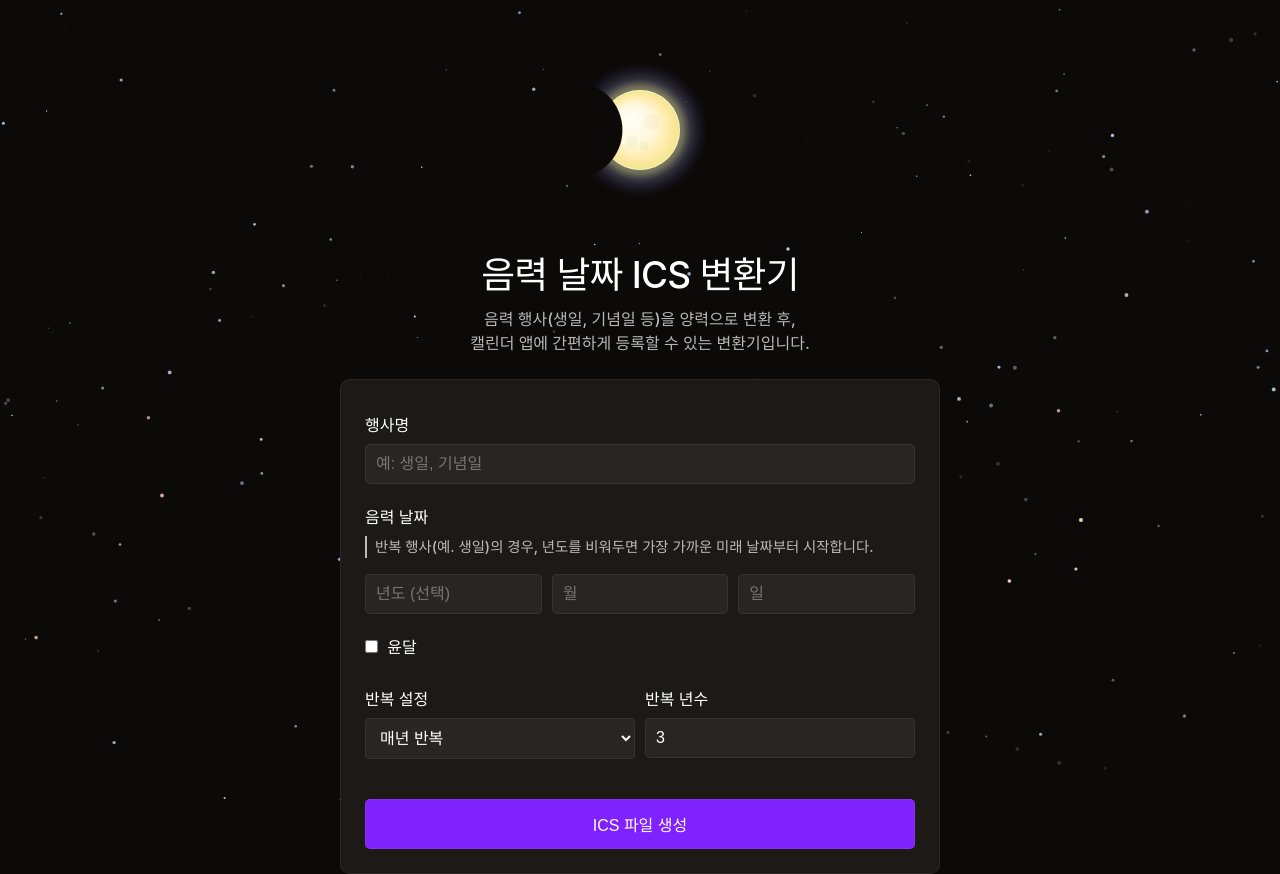
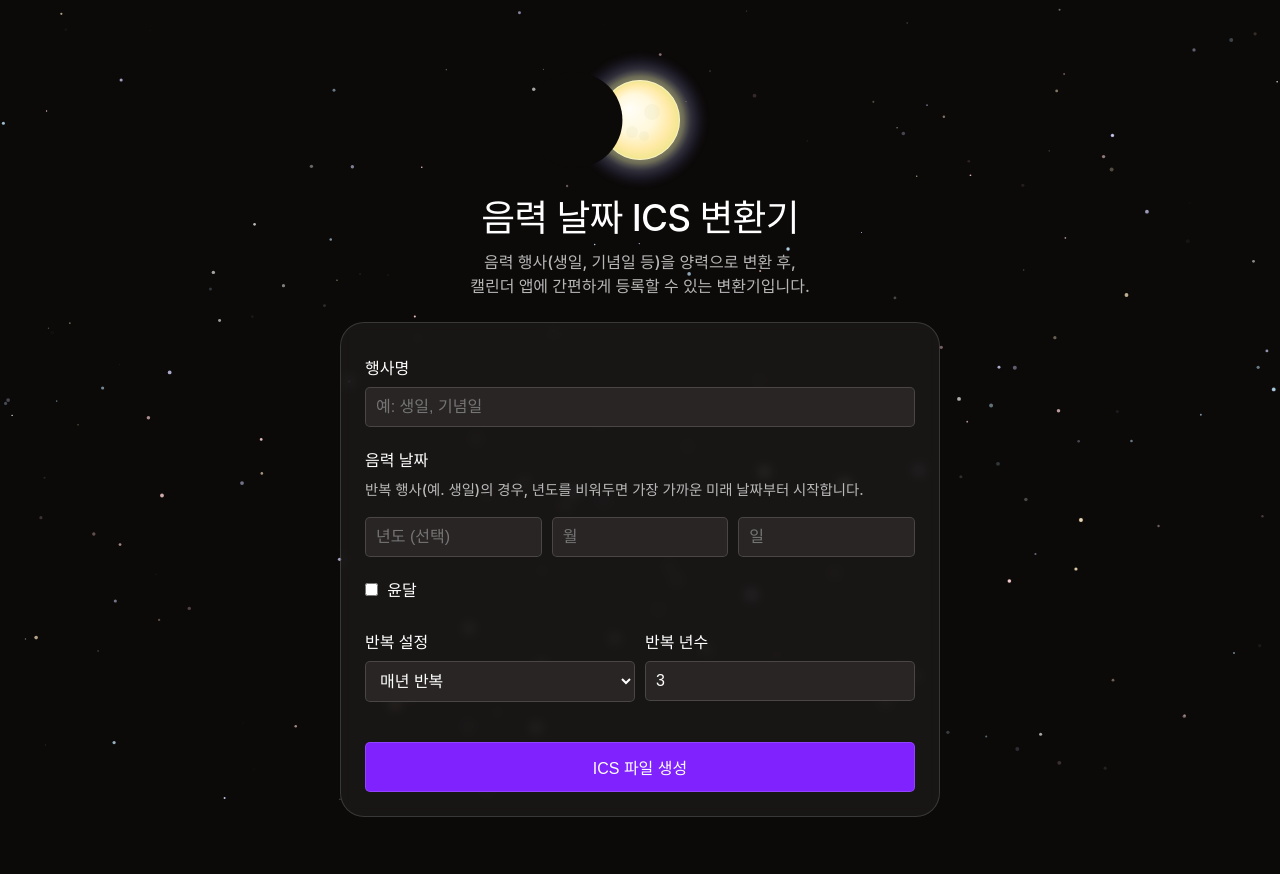
Before and after one commit to terrykwon/lunar-ics, a plain HTML site: page index.html in a window 1280 px wide. After the commit the page ends 817 px from the top, so only its background shows below. Drawn offline with Linux system fonts and the light colour scheme.

Commit message:
Refine styles

```diff
--- a/index.html
+++ b/index.html
@@ -14,9 +14,9 @@
       html {
         --color-text-primary: white;
         --color-text-secondary: rgba(255, 255, 255, 0.7);
-        --color-border: rgba(255, 255, 255, 0.07);
+        --color-border: rgba(255, 255, 255, 0.15);
         --color-background: oklch(14.7% 0.004 49.25);
-        --color-background-secondary: oklch(21.6% 0.006 56.043);
+        --color-background-secondary: rgba(255, 255, 255, 0.05);
         --color-background-tertiary: oklch(26.8% 0.007 34.298);
         --color-background-button: oklch(54.1% 0.281 293.009);
         --color-background-button-hover: oklch(34.5% 0.01 69.832);
@@ -30,7 +30,7 @@
         background-color: var(--color-background);
         display: flex;
         flex-direction: column;
-        justify-content: center;
+        justify-content: flex-start;
         align-items: center;
         min-height: 100vh;
       }
@@ -38,11 +38,13 @@
       .container {
         background: var(--color-background-secondary);
         padding: 24px;
-        border-radius: 10px;
+        border-radius: 24px;
         border: 1px solid var(--color-border);
         width: 100%;
         max-width: 600px;
+        backdrop-filter: blur(6px);
       }
+
       h1 {
         color: var(--color-text-primary);
         font-size: 2.3rem;
@@ -50,7 +52,7 @@
         text-align: center;
         font-weight: 500;
         position: relative;
-        margin-bottom: 8px;
+        margin: -32px 0 8px 0;
       }
 
       .title-description {
@@ -68,8 +70,6 @@
         font-size: 0.9rem;
         line-height: 1.5;
         margin-bottom: 16px;
-        border-left: 2px solid var(--color-text-secondary);
-        padding-left: 8px;
       }
 
       .form-group {
@@ -138,6 +138,13 @@
         color: var(--color-text-primary);
       }
 
+      .moon-container {
+        width: 200px;
+        height: 200px;
+        margin: 20px auto 0px auto;
+        position: relative;
+      }
+
       @media (max-width: 600px) {
         h1 {
           font-size: 1.8rem;
@@ -147,9 +154,11 @@
           padding: 16px;
         }
       }
+
     </style>
   </head>
   <body>
+    <div class="moon-container" id="moonContainer"></div>
     <h1>음력 날짜 ICS 변환기</h1>
     <p class="title-description">
       음력 행사(생일, 기념일 등)을 양력으로 변환 후, <br />캘린더 앱에 간편하게
--- a/other/moon-animation.js
+++ b/other/moon-animation.js
@@ -5,7 +5,7 @@ class MoonAnimation {
         this.moonCanvas = null;
         this.ctx = null;
         this.phase = 0;
-        this.animationSpeed = 0.0003; // Complete cycle every ~63 seconds
+        this.animationSpeed = 0.0003; // Complete cycle every ~21 seconds
 
         this.init();
     }
@@ -20,32 +20,26 @@ class MoonAnimation {
     }
 
     setupMoon() {
-        const h1 = document.querySelector('h1');
-        if (!h1) return;
-
-        // Create container for moon
-        this.container = document.createElement('div');
-        this.container.className = 'moon-container';
-        this.container.style.cssText = `
-            width: 200px;
-            height: 200px;
-            display: block;
-            margin: 30px auto 15px auto;
-            position: relative;
-        `;
+        // Find the existing moon container
+        this.container = document.getElementById('moonContainer');
+        if (!this.container) return;
 
         // Create canvas for moon
         this.moonCanvas = document.createElement('canvas');
 
         // Get device pixel ratio for sharp rendering
         const dpr = window.devicePixelRatio || 1;
-        const size = 200;
 
-        this.moonCanvas.width = size * dpr;
-        this.moonCanvas.height = size * dpr;
+        // Get container dimensions
+        const containerWidth = this.container.offsetWidth;
+        const containerHeight = this.container.offsetHeight;
+
+        // Set canvas size to match container
+        this.moonCanvas.width = containerWidth * dpr;
+        this.moonCanvas.height = containerHeight * dpr;
         this.moonCanvas.style.cssText = `
-            width: ${size}px;
-            height: ${size}px;
+            width: 100%;
+            height: 100%;
             position: absolute;
             top: 0;
             left: 0;
@@ -55,51 +49,39 @@ class MoonAnimation {
         this.ctx.scale(dpr, dpr);
         this.container.appendChild(this.moonCanvas);
 
-        // Insert moon container before h1
-        h1.parentNode.insertBefore(this.container, h1);
-
-        // Add margin to h1 to create space
-        h1.style.marginTop = '0';
-
-        // Add responsive handling
-        this.addResponsiveStyles();
+        // Handle resize
+        window.addEventListener('resize', () => this.handleResize());
 
         // Start animation
         this.animate();
     }
 
-    addResponsiveStyles() {
-        const style = document.createElement('style');
-        style.textContent = `
-            @media (max-width: 768px) {
-                .moon-container {
-                    width: 150px !important;
-                    height: 150px !important;
-                    margin: 24px auto 15px auto !important;
-                }
-                .moon-container canvas {
-                    width: 150px !important;
-                    height: 150px !important;
-                }
-            }
-        `;
-        document.head.appendChild(style);
+    handleResize() {
+        const dpr = window.devicePixelRatio || 1;
+        const containerWidth = this.container.offsetWidth;
+        const containerHeight = this.container.offsetHeight;
+
+        this.moonCanvas.width = containerWidth * dpr;
+        this.moonCanvas.height = containerHeight * dpr;
+        this.ctx.scale(dpr, dpr);
     }
 
     drawMoon() {
         const ctx = this.ctx;
-        const centerX = 100;
-        const centerY = 100;
-        const radius = 40;
+        const canvasWidth = this.container.offsetWidth;
+        const canvasHeight = this.container.offsetHeight;
+        const centerX = canvasWidth / 2;
+        const centerY = canvasHeight / 2;
+        const radius = Math.min(canvasWidth, canvasHeight) * 0.2; // 40% of container size
 
         // Clear canvas
-        ctx.clearRect(0, 0, 200, 200);
+        ctx.clearRect(0, 0, canvasWidth, canvasHeight);
 
         // Save context state
         ctx.save();
 
         // Create clipping mask for glow (larger than moon to show glow around edges)
-        const glowRadius = radius + 30;
+        const glowRadius = radius + (radius * 0.75);
 
         // Draw glow first (before clipping)
         const glowGradient = ctx.createRadialGradient(centerX, centerY, radius * 0.8, centerX, centerY, glowRadius);
@@ -110,7 +92,7 @@ class MoonAnimation {
         glowGradient.addColorStop(1, 'transparent');
 
         ctx.fillStyle = glowGradient;
-        ctx.fillRect(0, 0, 200, 200);
+        ctx.fillRect(0, 0, canvasWidth, canvasHeight);
 
         // Draw moon base (bright circle)
         ctx.beginPath();
@@ -133,15 +115,15 @@ class MoonAnimation {
         // Add subtle surface texture
         ctx.globalAlpha = 0.15;
         ctx.fillStyle = '#d4d4aa';
-        // Mare regions
+        // Mare regions (scale with moon size)
         ctx.beginPath();
-        ctx.arc(centerX + 12, centerY - 8, 8, 0, Math.PI * 2);
+        ctx.arc(centerX + radius * 0.3, centerY - radius * 0.2, radius * 0.2, 0, Math.PI * 2);
         ctx.fill();
         ctx.beginPath();
-        ctx.arc(centerX - 8, centerY + 12, 6, 0, Math.PI * 2);
+        ctx.arc(centerX - radius * 0.2, centerY + radius * 0.3, radius * 0.15, 0, Math.PI * 2);
         ctx.fill();
         ctx.beginPath();
-        ctx.arc(centerX + 4, centerY + 16, 5, 0, Math.PI * 2);
+        ctx.arc(centerX + radius * 0.1, centerY + radius * 0.4, radius * 0.125, 0, Math.PI * 2);
         ctx.fill();
         ctx.globalAlpha = 1;
 
```
